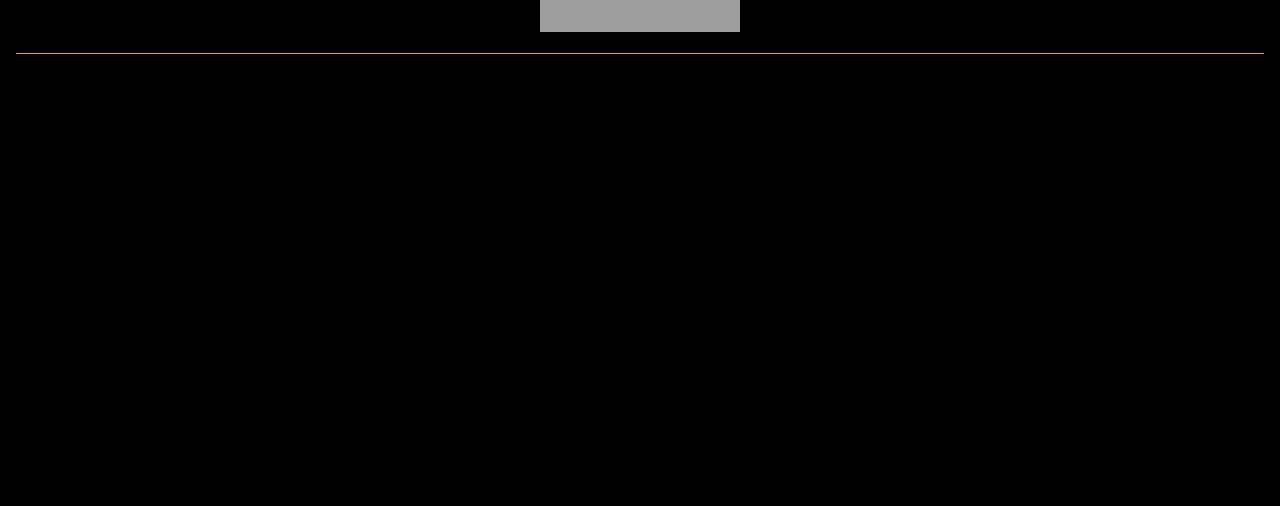
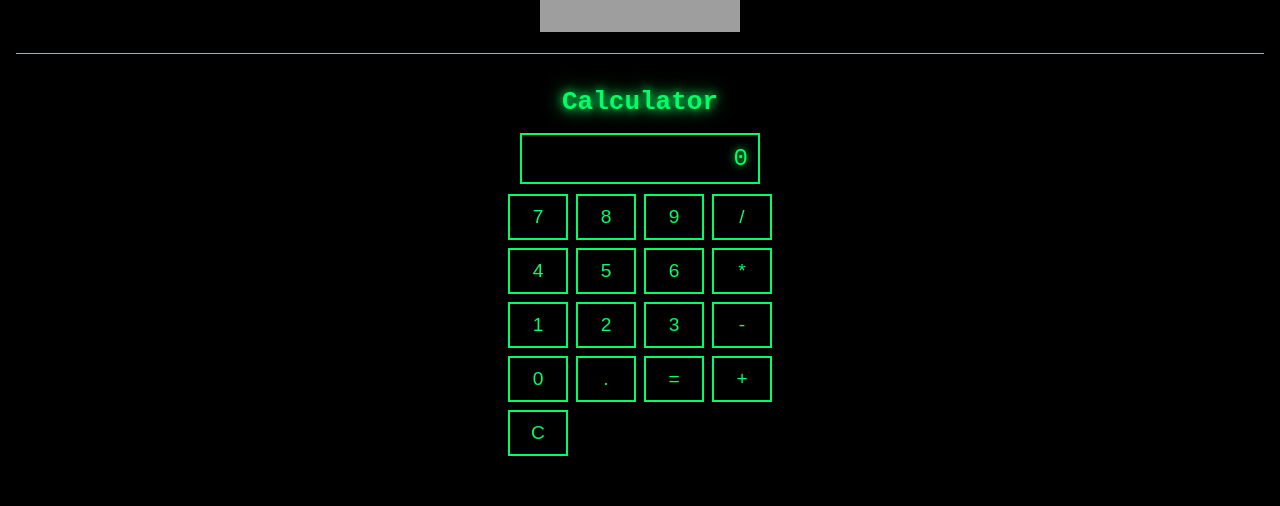
Before and after one commit to arnaudbregere/cv-nuxt4, a Nuxt app: page /Calculatrice in a window 1280 px wide. Shown: the part 150-656 px from the top of the page. Built offline with nearby package versions, Linux system fonts and the light colour scheme; grey boxes are pictures that could not be loaded.

Commit message:
Add calcultor mini project + nuxtLink/route/page

```diff
--- a/app.vue
+++ b/app.vue
@@ -1,7 +1,7 @@
 <template>
   <div id="app">
     <header>
-      <img src="/src/images/logo.png" alt="Logo" />
+      <NuxtLink to="/"><img src="/src/images/logo.png" alt="Logo" /></NuxtLink>
     </header>
     <main>
       <NuxtPage />
--- a/components/Menu.vue
+++ b/components/Menu.vue
@@ -11,7 +11,11 @@
       class="download-btn"
     >
       Télécharger le CV en PDF
-    </a></li>
+    </a>
+      <NuxtLink to="/calculatrice" class="text-blue-500 underline">
+      calculatrice
+    </NuxtLink>
+  </li>
   </ul>
 </template>
 
--- /dev/null
+++ b/pages/Calculatrice.vue
@@ -0,0 +1,133 @@
+<template>
+  <div class="calculator">
+    <h1 class="title">Calculator</h1>
+
+    <!-- Affichage -->
+    <div class="display">{{ display || "0" }}</div>
+
+    <!-- Boutons -->
+    <div class="buttons">
+      <button v-for="btn in buttons" :key="btn" @click="press(btn)">
+        {{ btn }}
+      </button>
+    </div>
+  </div>
+</template>
+
+<script setup>
+import { ref } from "vue"
+
+const display = ref("")
+const current = ref("")
+const operator = ref(null)
+const previous = ref(null)
+
+const buttons = [
+  "7", "8", "9", "/",
+  "4", "5", "6", "*",
+  "1", "2", "3", "-",
+  "0", ".", "=", "+",
+  "C"
+]
+
+// Fonction de calcul
+function calculate() {
+  const prev = parseFloat(previous.value)
+  const curr = parseFloat(current.value)
+
+  if (isNaN(prev) || isNaN(curr)) return
+
+  if (operator.value === "+") {
+    current.value = (prev + curr).toString()
+  } else if (operator.value === "-") {
+    current.value = (prev - curr).toString()
+  } else if (operator.value === "*") {
+    current.value = (prev * curr).toString()
+  } else if (operator.value === "/") {
+    current.value = curr === 0 ? "Erreur" : (prev / curr).toString()
+  }
+
+  operator.value = null
+  previous.value = null
+}
+
+function press(btn) {
+  if (!isNaN(btn) || btn === ".") {
+    current.value += btn
+    display.value = current.value
+  }
+  else if (["+", "-", "*", "/"].includes(btn)) {
+    if (current.value === "") return
+    if (previous.value !== null && operator.value) {
+      calculate()
+    }
+    operator.value = btn
+    previous.value = current.value
+    current.value = ""
+  }
+  else if (btn === "=") {
+    if (previous.value !== null && operator.value && current.value !== "") {
+      calculate()
+      display.value = current.value
+    }
+  }
+  else if (btn === "C") {
+    current.value = ""
+    previous.value = null
+    operator.value = null
+    display.value = ""
+  }
+}
+</script>
+
+<style scoped>
+/* Style rétro terminal */
+.calculator {
+  font-family: monospace;
+  background-color: black;
+  color: #00ff66;
+  display: flex;
+  flex-direction: column;
+  align-items: center;
+  justify-content: center;
+}
+
+.title {
+  margin-bottom: 1rem;
+  text-shadow: 0 0 10px #00ff66, 0 0 20px #00ff66;
+}
+
+.display {
+  width: 240px;
+  padding: 10px;
+  margin-bottom: 10px;
+  border: 2px solid #00ff66;
+  text-align: right;
+  font-size: 1.5rem;
+  background: black;
+  color: #00ff66;
+  text-shadow: 0 0 8px #00ff66;
+}
+
+.buttons {
+  display: grid;
+  grid-template-columns: repeat(4, 60px);
+  gap: 8px;
+}
+
+button {
+  background: black;
+  border: 2px solid #00ff66;
+  color: #00ff66;
+  font-size: 1.2rem;
+  padding: 10px;
+  cursor: pointer;
+  transition: background 0.2s, color 0.2s;
+}
+
+button:hover {
+  background: #00ff66;
+  color: black;
+  text-shadow: none;
+}
+</style>
```
